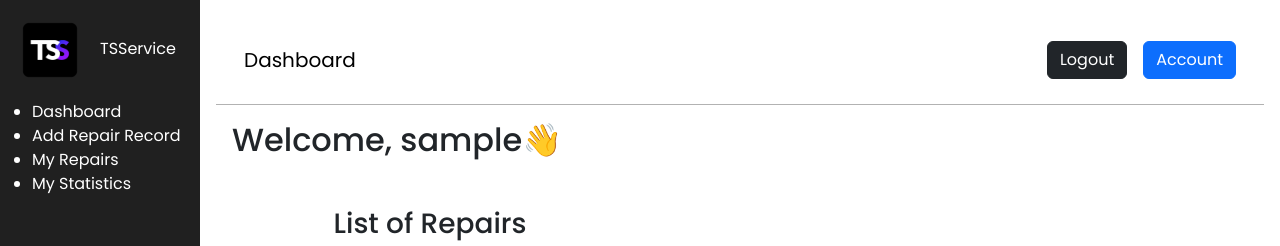
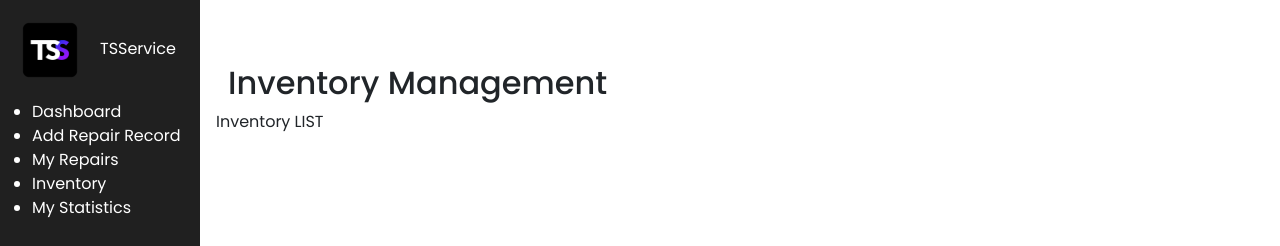
Before and after one commit to nikolamurgo/TSService, a React (Create React App) app in the folder client/: page /inventory in a window 1280 px wide. Before the commit this address led to /. Shown: the top 246 px of the page. Built offline with nearby package versions, Linux system fonts and the light colour scheme; no server answers; sample sign-in values are in the browser's storage.

Commit message:
initializing inventory fe components and adding to sidebar and to appjs

```diff
--- a/client/src/App.js
+++ b/client/src/App.js
@@ -6,6 +6,7 @@ import RecordDetails from './pages/RecordDetails'
 import { useState } from 'react'
 import Login from './pages/Login'
 import Account from './pages/Account'
+import Inventory from './pages/Inventory'
 
 function App() {
   const [isAuthenticated, setAuth] = useState(!!localStorage.getItem('token'))
@@ -22,6 +23,7 @@ function App() {
         <Route path="add-record" element={<AddRecord />} />
         <Route path="/records/:id" element={<RecordDetails />} />
         <Route path="/account" element={<Account/>} />
+        <Route path="/inventory" element={<Inventory/>} />
 
       </Route>
 
--- /dev/null
+++ b/client/src/components/InventoryList.jsx
@@ -0,0 +1,9 @@
+import React from 'react'
+
+function InventoryList(){
+    return(
+        <div>Inventory LIST</div>
+    )
+}
+
+export default InventoryList
--- a/client/src/components/Sidebar.jsx
+++ b/client/src/components/Sidebar.jsx
@@ -12,6 +12,7 @@ function Sidebar() {
                     <li className='nav-item'><Link to="/" className='nav-link text-white'>Dashboard</Link></li>
                     <li className='nav-item'><Link to="/add-record" className='nav-link text-white'>Add Repair Record</Link></li>
                     <li className='nav-item'><Link to="/" className='nav-link text-white'>My Repairs</Link></li>
+                    <li className='nav-item'><Link to="/inventory" className='nav-link text-white'>Inventory</Link></li>
                     <li className='nav-item'><Link to="/" className='nav-link text-white'>My Statistics</Link></li>
                 </ul>
             </nav>
--- /dev/null
+++ b/client/src/pages/Inventory.jsx
@@ -0,0 +1,12 @@
+import InventoryList from '../components/InventoryList'
+
+function Inventory(){
+    return(
+        <div>
+            <h2 className='container mt-5'>Inventory Management</h2>
+            <InventoryList />
+        </div>
+    )
+}
+
+export default Inventory
```
Also changed, not shown: 1 other file (tests, documents, lock files or other folders).
